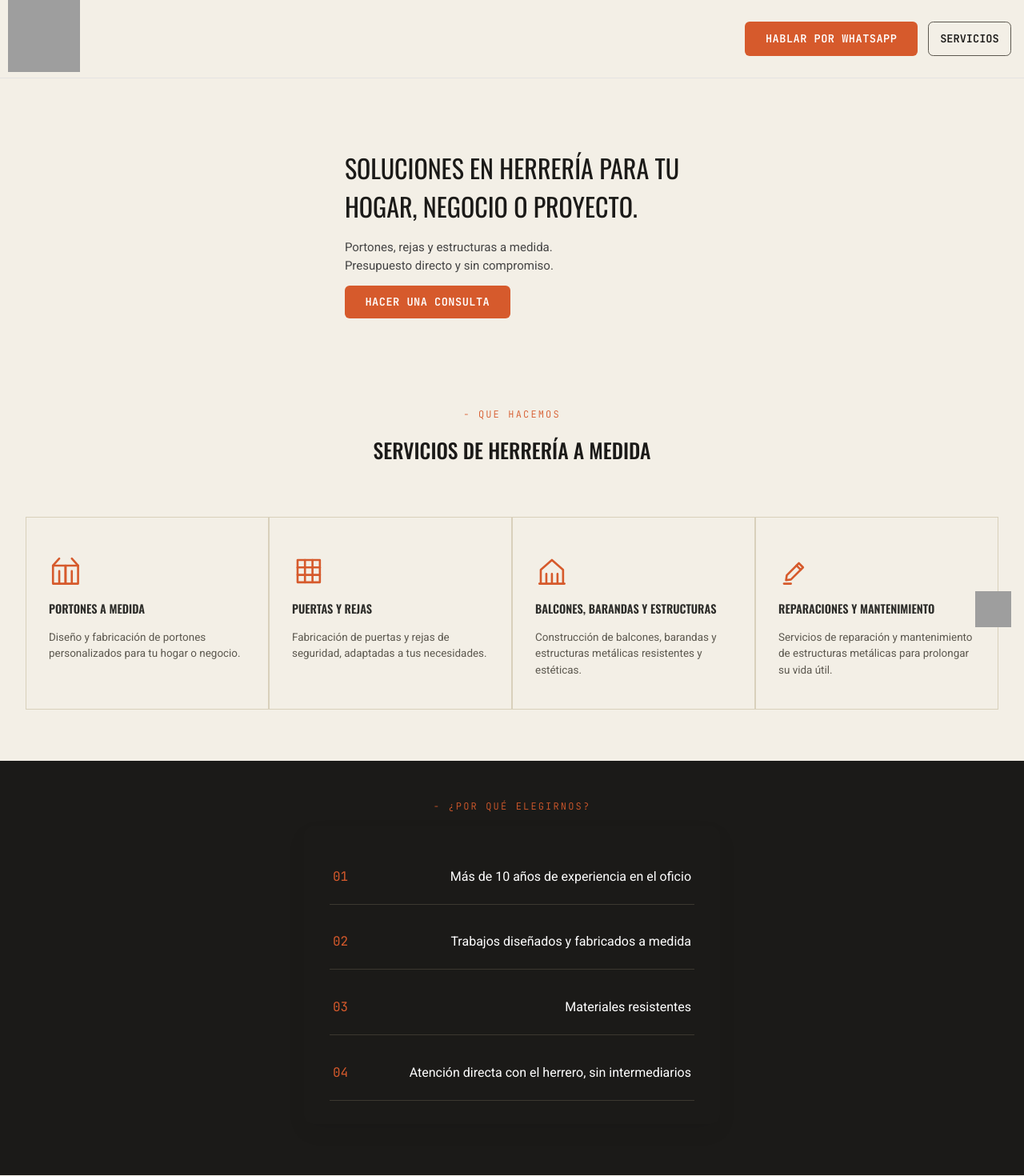
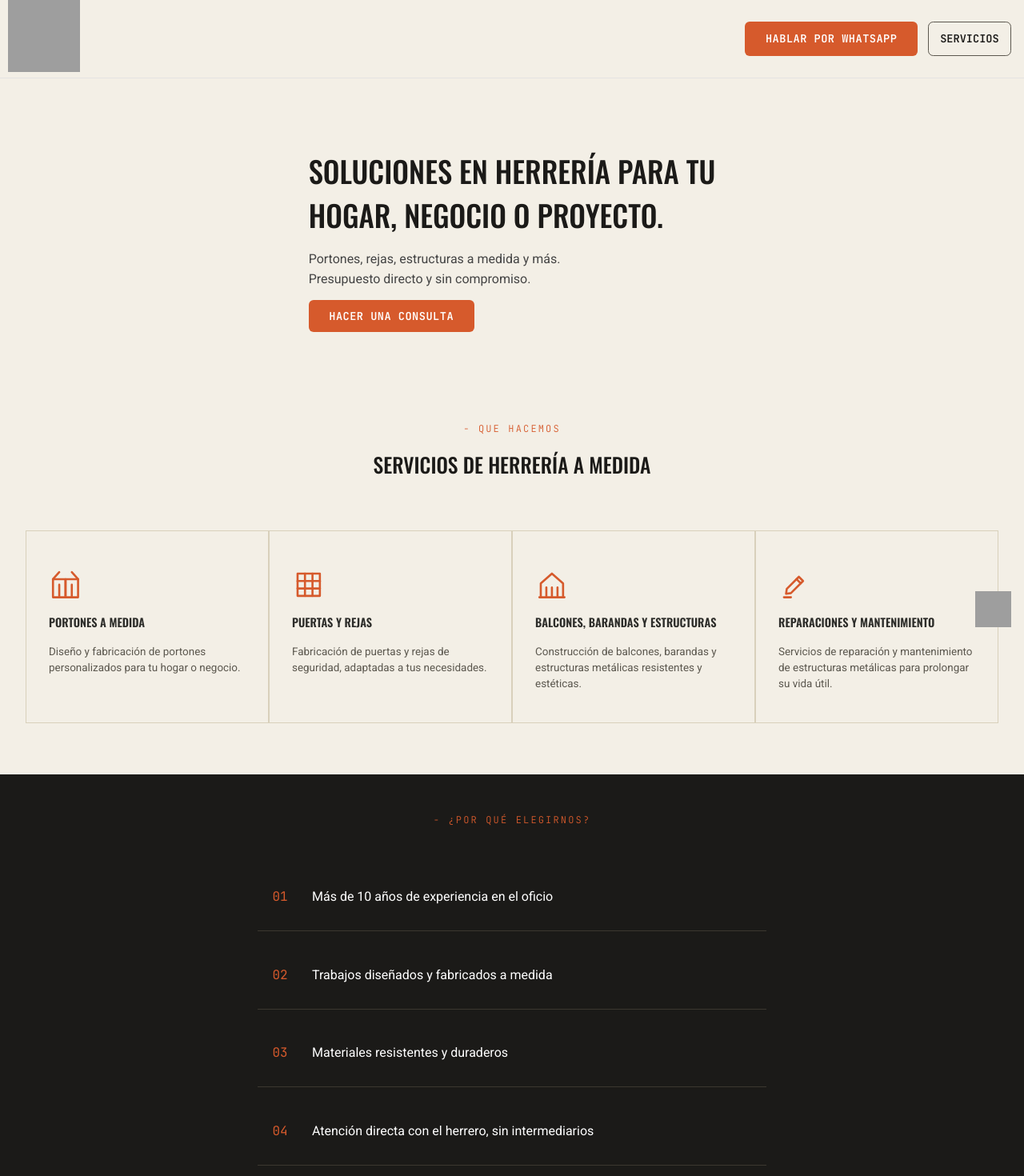
Before and after one commit to micaelakorol/herreriajavier, a React (Vite) app: page / in a window 1280 px wide. Shown: the top 1470 px of the page at 80% size. Built offline with nearby package versions, Linux system fonts and the light colour scheme; grey boxes are pictures that could not be loaded.

Commit message:
Mejoras en estilos

```diff
--- a/src/ui/CTA/cta.css
+++ b/src/ui/CTA/cta.css
@@ -5,7 +5,7 @@
   font-size: 1.7rem;
   color:var(--white);
   font-family: 'Oswald', sans-serif;
-  letter-spacing: .5px;
+  letter-spacing: 1px;
   font-weight: 400;
 }
 
@@ -13,9 +13,9 @@
   font-size: 16px;
   color:var(--white);
   margin-bottom: 32px;
-  font-weight: 400;
+  font-weight: 300;
 }
-
+/** Container principal*/
 .container_cta {
   text-align: center;
   margin-bottom: 1.4rem;
@@ -26,7 +26,8 @@ background-image:
     linear-gradient(90deg, rgba(255,255,255,.04) 1px, transparent 1px);
 background-size: 40px 40px;
 }
-/* CTA amarillo (el tuyo, sin inventar estilos raros) */
+
+/* CTA */
 .btn_navigation.cta {
   padding: 0.7rem 1.6rem;
   font-weight: 600;
--- a/src/ui/Confianza/Confianza.jsx
+++ b/src/ui/Confianza/Confianza.jsx
@@ -6,7 +6,6 @@ const Confianza = () => {
   return (
     <section className="confianza">
       <h4 className="title-uppercase"> - ¿Por qué elegirnos?</h4>
-
       <div className="confianza-card">
         <p className="confianza-text">
           {confianzaData.map((item, index) => (
--- a/src/ui/Confianza/confianza.css
+++ b/src/ui/Confianza/confianza.css
@@ -6,12 +6,11 @@
 }
 
 .confianza-card {
-  cursor: pointer;
-  max-width: 520px;
+  width: 100%;
+  max-width: 700px;
   margin: 1rem auto;
   border-radius: 12px;
   padding: 1.8rem 2rem;
-  box-shadow: 0 10px 25px rgba(0, 0, 0, 0.06);
 }
 
 .confianza-text {
@@ -26,13 +25,22 @@
 .confianza-item {
   display: flex;
   align-items: center;
-  justify-content: space-between;
+  gap: 1rem;
   padding: 22px 4px;
-  gap: 1rem;
   border-bottom: 1px solid var(--line-dark);
+  justify-content: flex-start;
 }
 
-.numero{
+.numero {
+  flex-shrink: 0;
   font-family: 'JetBrains Mono', monospace;
   color: var(--cta);
+  margin: 0 .4rem;
+  padding: .5rem;
 }
+
+@media (max-width: 468px) {
+  .confianza-card {
+    max-width: none;
+  }
+}
--- a/src/ui/Confianza/confianzaData.js
+++ b/src/ui/Confianza/confianzaData.js
@@ -9,7 +9,7 @@ const confianzaData = [
   },
   {
     numero: "03",
-    texto: "Materiales resistentes",
+    texto: "Materiales resistentes y duraderos",
   },
   {
     numero: "04",
--- a/src/ui/Presentacion/Presentacion.jsx
+++ b/src/ui/Presentacion/Presentacion.jsx
@@ -12,7 +12,7 @@ const Presentacion = () => {
             Soluciones en herrería para tu <br /> hogar, negocio o proyecto.
           </h1>
           <p className="subtitle">
-            Portones, rejas y estructuras a medida. <br /> Presupuesto directo y
+            Portones, rejas, estructuras a medida y más. <br /> Presupuesto directo y
             sin compromiso.
           </p>
 
--- a/src/ui/Presentacion/presentacion.css
+++ b/src/ui/Presentacion/presentacion.css
@@ -6,14 +6,14 @@
 }
 
 .principal_title{
-  font-size: 2rem;
-  font-weight: 400;
+  font-size: 2.3rem;
+  font-weight: 500;
   text-align: justify;
 }
 
 .subtitle {
   margin: 0.5rem 0 1.3rem;
-  font-size: .94rem;
+  font-size: 1rem;
   font-weight: 300;
   line-height: 1.55;
   color: var(--darklight);
```
